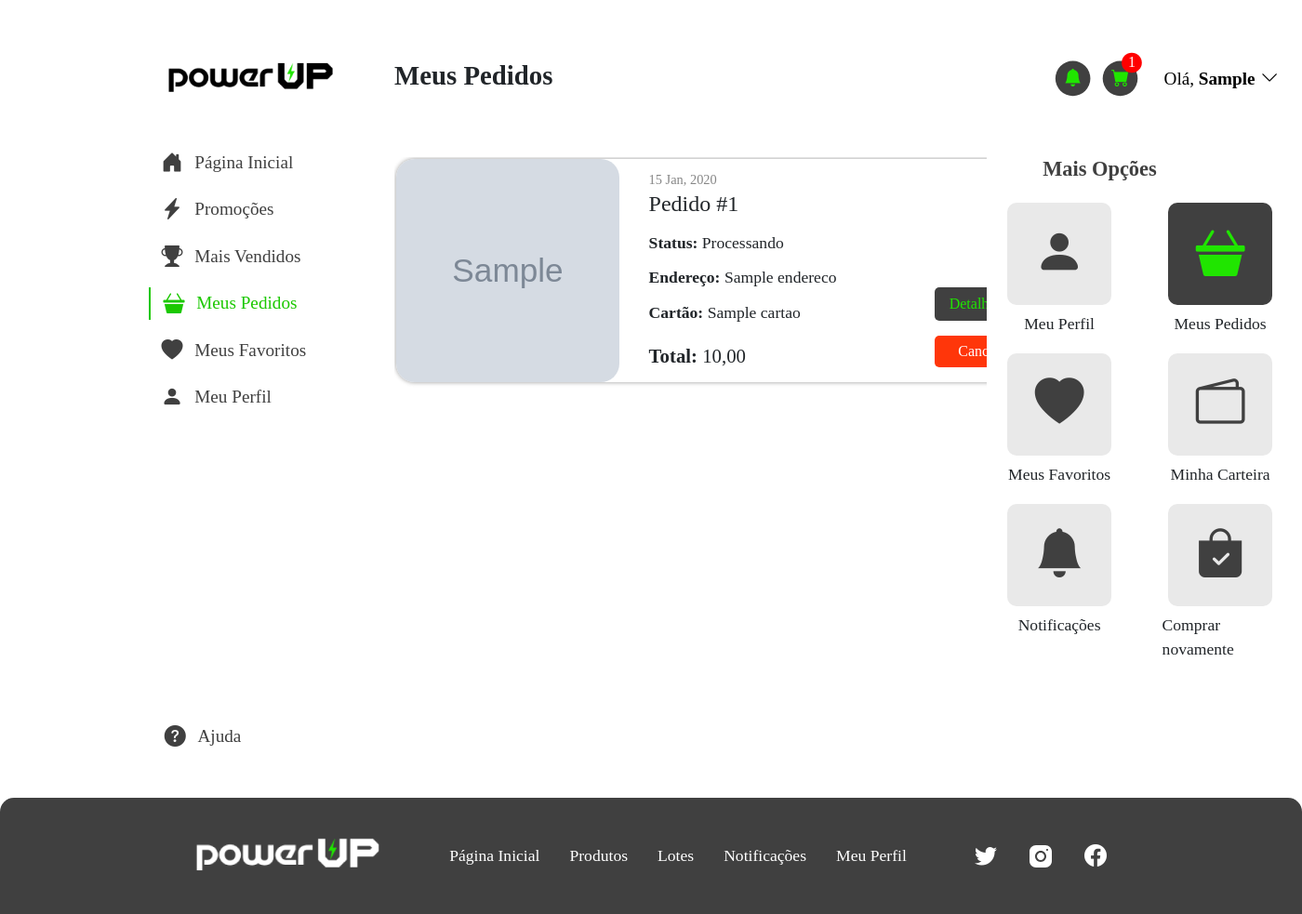
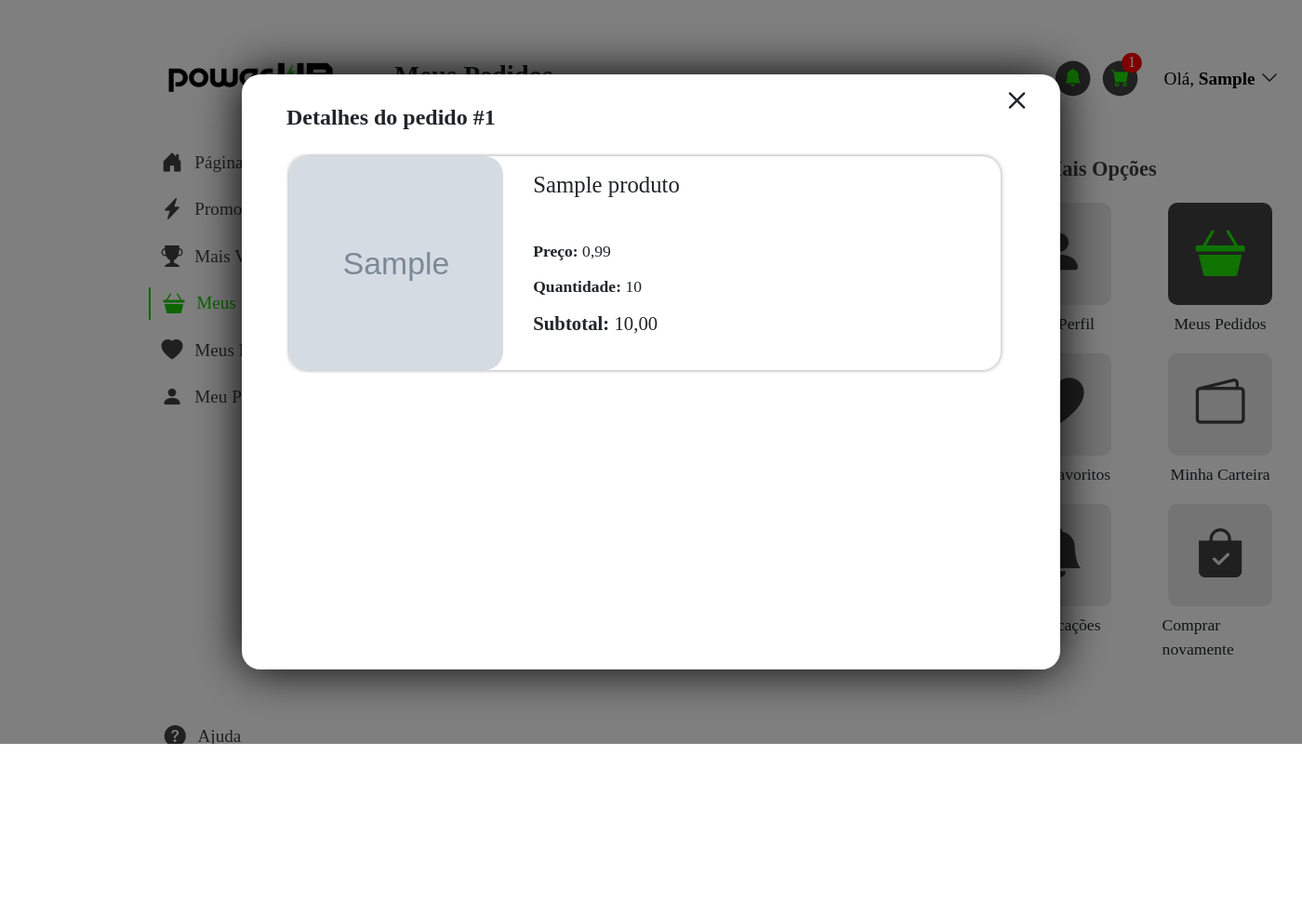
Before and after one commit to PI-InfoWeb-CNAT/2024-suplementos, a Django app: page /meus-pedidos/ in a window 1400 px wide. Shown: the whole page at 93% size. After the commit the page ends 800 px from the top, so only its background shows below. Run offline with Django 5.2, Linux system fonts and the light colour scheme; a user stored in the database is signed in; tables that the repository leaves empty hold one stand-in row (values such as "Sample post"); grey boxes marked "Sample" are stand-in pictures; some web fonts are replaced.

Commit message:
Pop up de detalhes do pedido

```diff
--- a/src/loja/models/Pedido.py
+++ b/src/loja/models/Pedido.py
@@ -25,5 +25,9 @@ class PedidoItem(models.Model):
     preco = models.DecimalField(max_digits=8, decimal_places=2)
     imagem = models.CharField(max_length=255, blank=True, null=True)
 
+    @property
+    def total(self):
+        return self.quantidade * self.preco
+
     def __str__(self):
         return f'{self.produto} - {self.quantidade}'
--- a/src/loja/static/css/carrinho.css
+++ b/src/loja/static/css/carrinho.css
@@ -1,7 +1,7 @@
 .itens {
     display: flex;
     flex-direction: column;
-    gap: 3em;
+    gap: 2em;
     max-height: 40em;
     overflow-y: auto;
     padding: .1em 1em .1em .1em;
@@ -53,7 +53,7 @@
     align-items: center;
     gap: 1em;
     & h3 {
-        font-size: 1.7em;
+        font-size: 1.55em;
         max-width: 350px;
         margin-bottom: 0;
     }
--- a/src/loja/static/css/meuspedidos.css
+++ b/src/loja/static/css/meuspedidos.css
@@ -44,6 +44,105 @@
     padding-bottom: 1em;
 }
 
+#detalhespedido-popup-1 {
+    visibility: visible;
+    opacity: 1;
+}
+
+.detalhespedido-popup > div {
+    width: 55em;
+    height: 40em;
+    padding: 2em 3em;
+}
+
+.conteudo-popupDetalhesPedido {
+    display: flex;
+    flex-direction: column;
+    & h5 {
+        font-weight: 600;
+        font-size: 1.5em;
+        margin-bottom: 1em;
+    }
+}
+
+.pedido-itens {
+    display: flex;
+    flex-direction: column;
+    gap: 2em;
+    max-height: 40em;
+    overflow-y: auto;
+    padding: .2em 1em .2em .2em;
+}
+
+.container-item {
+    min-width: 700px;
+    display: flex;
+    gap: 2em;
+    box-shadow: 0 0 5px rgba(0, 0, 0, 0.411);
+    border-radius: 20px;
+    position: relative;
+    & img {
+        border-radius: 20px;
+        width: 230px;
+    }
+    & a {
+        position: absolute;
+        top: 3%;
+        right: 3%;
+        background-color: var(--dark-grey);
+        clip-path: circle(40%);
+        padding: .2em;
+        cursor: pointer;
+        & i {
+            color: var(--dark-green);
+            font-size: 1.8em;
+        }
+    }
+}
+
+.container-item-info {
+    display: flex;
+    flex-direction: column;
+    gap: .7em;
+    padding: 1em 0;
+    & p {
+        font-weight: bold;
+        font-size: 1.1em;
+        & span {
+            font-weight: 500;
+        }
+    }
+}
+
+.nome-porcentagem {
+    display: flex;
+    align-items: center;
+    gap: 1em;
+    & h3 {
+        font-size: 1.55em;
+        max-width: 350px;
+        margin-bottom: 0;
+    }
+    & div {
+        background-color: var(--dark-grey);
+        color: var(--light-green);
+        border-radius: 5px;
+        padding: .2em .4em;
+        font-size: .9em;
+    }
+}
+
+.preco-info {
+    display: flex;
+    flex-direction: column;
+    gap: .7em;
+    margin-top: 2em;
+}
+
+#subtotal {
+    font-size: 1.3em;
+}
+
 .conteudo-popupCancelarPedido {
     display: flex;
     flex-direction: column;
--- a/src/loja/templates/user/finalizar_pedido.html
+++ b/src/loja/templates/user/finalizar_pedido.html
@@ -95,7 +95,7 @@
                 </section>
                 <section class="container-produtos">
                     <h4>Produtos</h4>
-                    <div class="produtos">
+                    <div class="produtos-finalizarpedido">
                         {% for produto in produtos %}
                             <div class="container-produto">
                                 <img src="{{produto.imagem}}" alt="Imagem do produto do carrinho">
--- a/src/loja/templates/user/meuspedidos.html
+++ b/src/loja/templates/user/meuspedidos.html
@@ -71,11 +71,46 @@
                                 </div>
                             </div>
                             <div class="container-buttons">
-                                <button class="button-submit">Detalhes do pedido</button>
+                                <button class="button-submit" onclick="abrirDetalhesPedido('{{ pedido_detalhe.pedido.id }}')">Detalhes do pedido</button>
                                 {% if pedido_detalhe.pedido.status == '1' %}
                                     <button class="button-excluir" onclick="abrirCancelarPedido('{{ pedido_detalhe.pedido.id }}')">Cancelar pedido</button>
                                 {% endif %}
-                                <!-- POP UP -->
+                                {% if pedido_detalhe.pedido.status == '3' %}
+                                    <button class="button-submit">Confirmar recebimento</button>
+                                {% endif %}
+                                <!-- POP UP DETALHES DO PEDIDO-->
+                                <div id="detalhespedido-popup-{{pedido_detalhe.pedido.id}}" class="detalhespedido-popup popup">
+                                    <div>
+                                        <i class="bi bi-x" onclick="fecharDetalhesPedido('{{ pedido_detalhe.pedido.id }}')"></i>
+                                        <div class="conteudo-popupDetalhesPedido">
+                                            <h5>Detalhes do pedido #{{ pedido_detalhe.pedido.id }}</h5>
+                                            <div class="pedido-itens">
+                                                {% for item in pedido_detalhe.pedido.itens.all %}
+                                                    <div class="container-item">
+                                                        <img src="{{ item.imagem }}" alt="Imagem do item do pedido">
+                                                        <div class="container-item-info">
+                                                            <div class="nome-porcentagem">
+                                                                <h3>{{item.produto.nome}}</h3>
+                                                            </div>
+                                                            <div class="preco-info">
+                                                                <p>Preço: <span>{{item.produto.preco_calculado|floatformat:2}}</span></p>
+                                                                <p>Quantidade: <span>{{item.quantidade}}</span></p>
+                                                                <p id="subtotal">Subtotal: <span>{{item.total}}</span></p>
+                                                            </div>
+                                                        </div>
+                                                        {% if pedido_detalhe.pedido.status == '4' %}
+                                                            <div class="container-buttons">
+                                                                <button class="button-submit">Avaliar Produto</button>
+                                                                <button class="button-submit">Devolver Produto</button>
+                                                            </div>
+                                                        {% endif %}
+                                                    </div>
+                                                    {% endfor %}
+                                            </div>
+                                        </div>
+                                    </div>
+                                </div>
+                                <!-- POP UP CANCELAR PEDIDO-->
                                 <div id="cancelarpedido-popup-{{pedido_detalhe.pedido.id}}" class="cancelarpedido-popup popup">
                                     <div>
                                         <i class="bi bi-x" onclick="fecharCancelarPedido('{{ pedido_detalhe.pedido.id }}')"></i>
@@ -137,6 +172,7 @@
 {% block script %}
     <script>
         const cancelarPedidoPopUp = document.querySelector('.cancelarpedido-popup')
+        const detalhesPedidoPopUp = document.querySelector('.detalhespedido-popup')
         const pageMessage = document.querySelector('.page-meuspedidos')
 
         function abrirCancelarPedido(id) {
@@ -149,6 +185,16 @@
             document.getElementById(`cancelarpedido-popup-${id}`).style.opacity = '0';
         }
 
+        function abrirDetalhesPedido(id) {
+            document.getElementById(`detalhespedido-popup-${id}`).style.visibility = 'visible';
+            document.getElementById(`detalhespedido-popup-${id}`).style.opacity = '1';
+        }
+
+        function fecharDetalhesPedido(id) {
+            document.getElementById(`detalhespedido-popup-${id}`).style.visibility = 'hidden';
+            document.getElementById(`detalhespedido-popup-${id}`).style.opacity = '0';
+        }
+
         if (pageMessage) {
             setTimeout(function() {
                 window.location.href = "{% url 'meus-pedidos' %}"
```
Also changed, not shown: src/loja/static/css/finalizar_pedido.css (+6 -3 lines), src/loja/views/CarrinhoView.py (+8 -3 lines), 1 other file.
